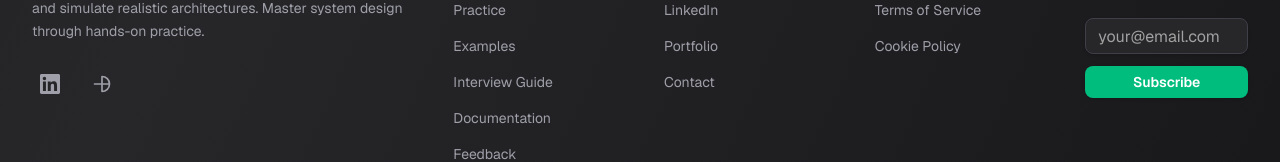
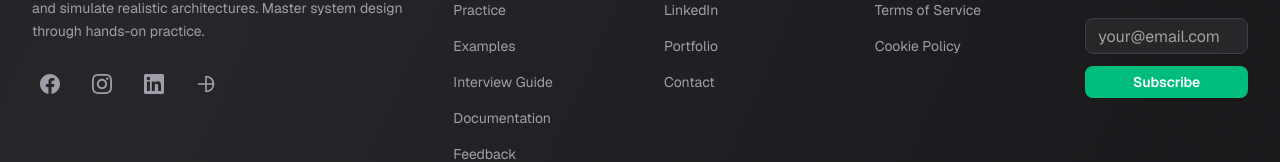
Before and after one commit to tajbaka/systemdesignlearner, a Next.js app: page /examples in a window 1280 px wide. Shown: the part 2508-2670 px from the top of the page. Built offline with nearby package versions, Linux system fonts and the light colour scheme; no server answers.

Commit message:
added facebook and insta links

```diff
--- a/components/Footer.tsx
+++ b/components/Footer.tsx
@@ -68,6 +68,28 @@
 
             {/* Social Links */}
             <div className="flex items-center gap-4">
+              <a
+                href="https://www.facebook.com/profile.php?id=61583644470417"
+                target="_blank"
+                rel="noopener noreferrer"
+                className="text-zinc-400 hover:text-white transition-colors p-2 hover:bg-zinc-800 rounded-lg"
+                aria-label="Facebook Page"
+              >
+                <svg className="w-5 h-5" fill="currentColor" viewBox="0 0 24 24">
+                  <path d="M24 12.073c0-6.627-5.373-12-12-12s-12 5.373-12 12c0 5.99 4.388 10.954 10.125 11.854v-8.385H7.078v-3.47h3.047V9.43c0-3.007 1.792-4.669 4.533-4.669 1.312 0 2.686.235 2.686.235v2.953H15.83c-1.491 0-1.956.925-1.956 1.874v2.25h3.328l-.532 3.47h-2.796v8.385C19.612 23.027 24 18.062 24 12.073z" />
+                </svg>
+              </a>
+              <a
+                href="https://www.instagram.com/systemdesignsandbox/"
+                target="_blank"
+                rel="noopener noreferrer"
+                className="text-zinc-400 hover:text-white transition-colors p-2 hover:bg-zinc-800 rounded-lg"
+                aria-label="Instagram Profile"
+              >
+                <svg className="w-5 h-5" fill="currentColor" viewBox="0 0 24 24">
+                  <path d="M12 2.163c3.204 0 3.584.012 4.85.07 3.252.148 4.771 1.691 4.919 4.919.058 1.265.069 1.645.069 4.849 0 3.205-.012 3.584-.069 4.849-.149 3.225-1.664 4.771-4.919 4.919-1.266.058-1.644.07-4.85.07-3.204 0-3.584-.012-4.849-.07-3.26-.149-4.771-1.699-4.919-4.92-.058-1.265-.07-1.644-.07-4.849 0-3.204.013-3.583.07-4.849.149-3.227 1.664-4.771 4.919-4.919 1.266-.057 1.645-.069 4.849-.069zm0-2.163c-3.259 0-3.667.014-4.947.072-4.358.2-6.78 2.618-6.98 6.98-.059 1.281-.073 1.689-.073 4.948 0 3.259.014 3.668.072 4.948.2 4.358 2.618 6.78 6.98 6.98 1.281.058 1.689.072 4.948.072 3.259 0 3.668-.014 4.948-.072 4.354-.2 6.782-2.618 6.979-6.98.059-1.28.073-1.689.073-4.948 0-3.259-.014-3.667-.072-4.947-.196-4.354-2.617-6.78-6.979-6.98-1.281-.059-1.69-.073-4.949-.073zm0 5.838c-3.403 0-6.162 2.759-6.162 6.162s2.759 6.163 6.162 6.163 6.162-2.759 6.162-6.163c0-3.403-2.759-6.162-6.162-6.162zm0 10.162c-2.209 0-4-1.79-4-4 0-2.209 1.791-4 4-4s4 1.791 4 4c0 2.21-1.791 4-4 4zm6.406-11.845c-.796 0-1.441.645-1.441 1.44s.645 1.44 1.441 1.44c.795 0 1.439-.645 1.439-1.44s-.644-1.44-1.439-1.44z" />
+                </svg>
+              </a>
               <a
                 href="https://www.linkedin.com/in/antonio-coppe"
                 target="_blank"
```
